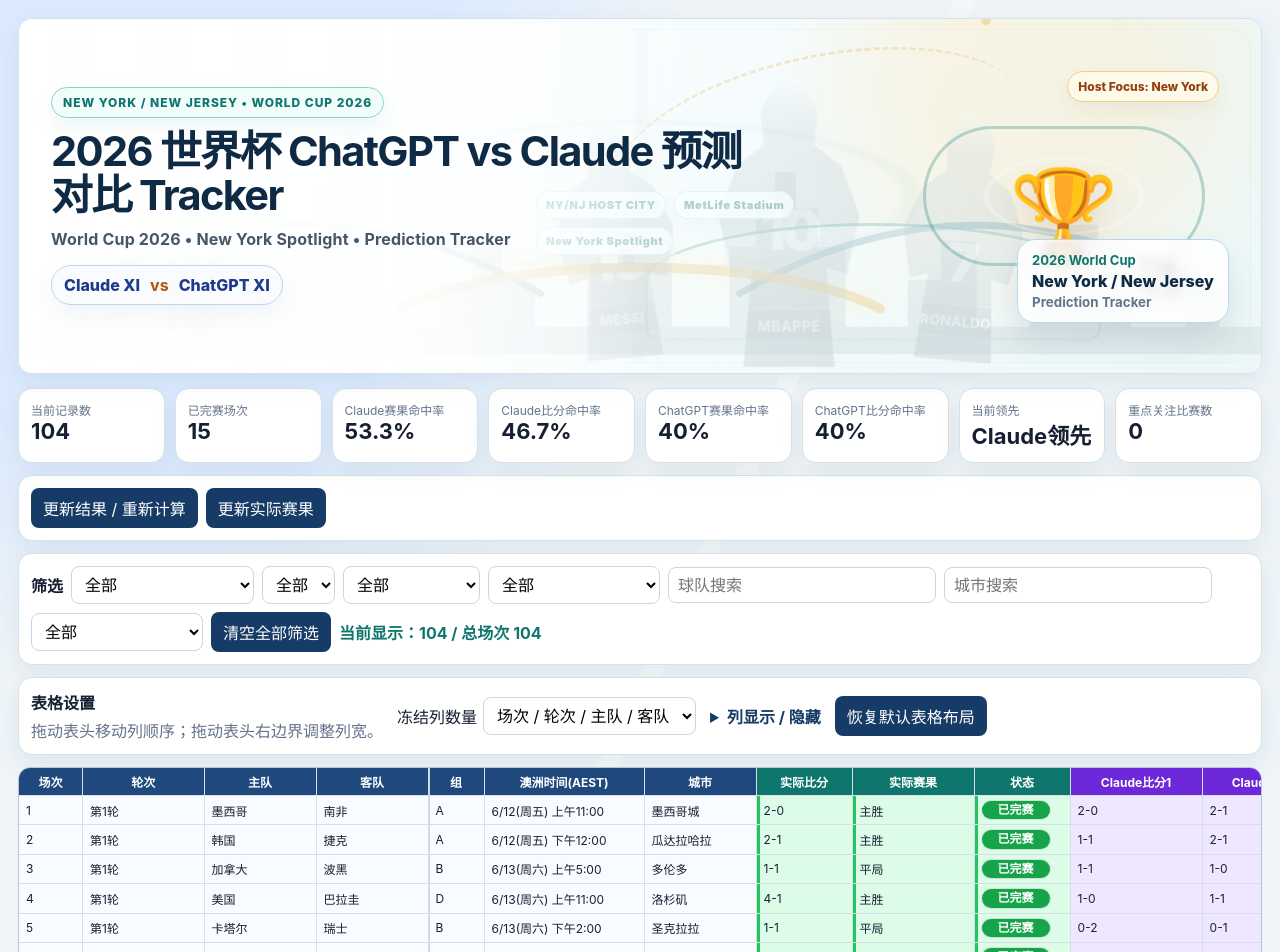
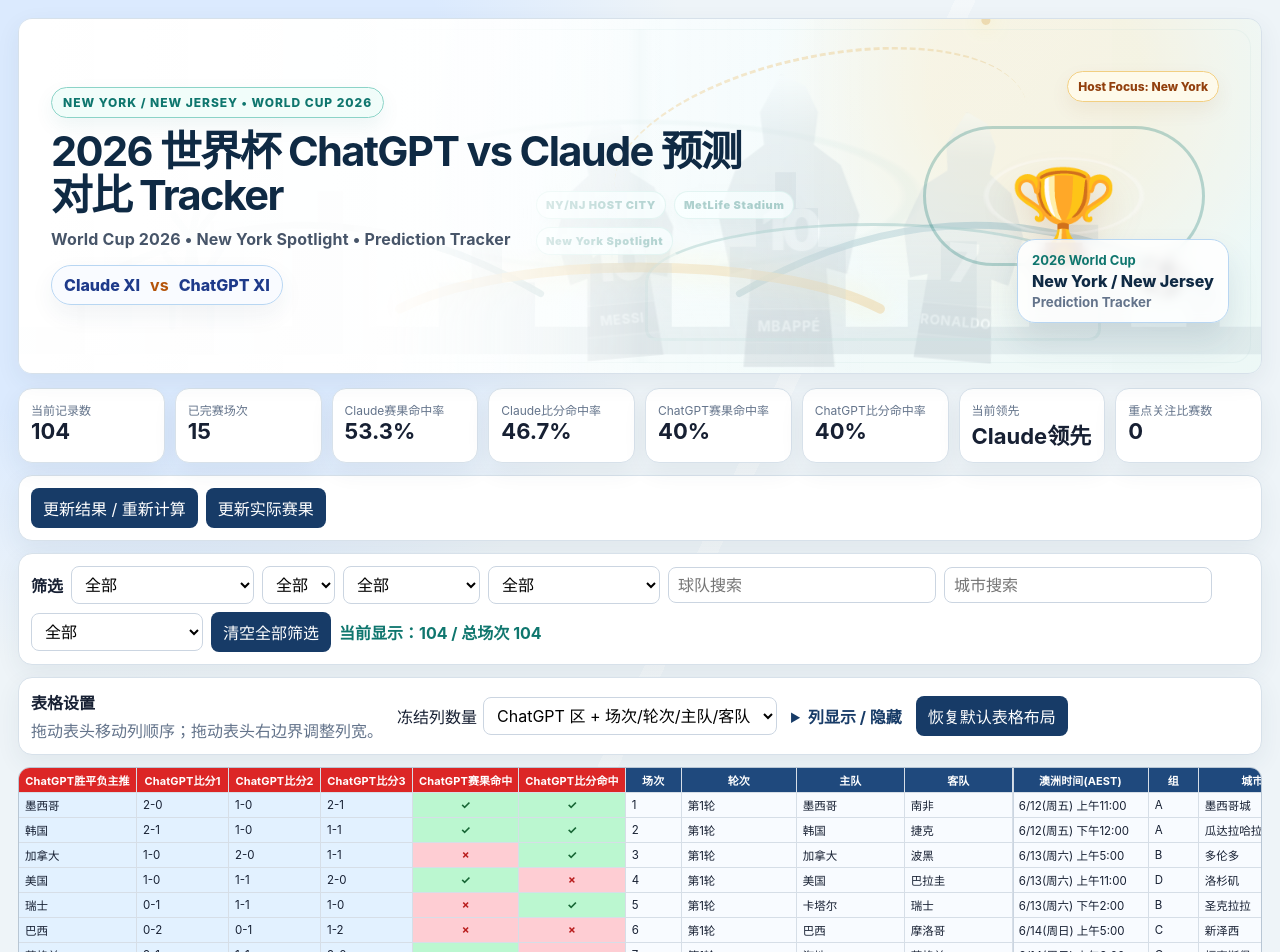
Before and after one commit to xingshu19890327/world-cup-prediction-tracker, a React (Vite) app: page / in a window 1280 px wide. Shown: the top 952 px of the page. Built offline with nearby package versions, Linux system fonts and the light colour scheme.

Commit message:
Refine compact match table layout

```diff
--- a/src/components/MatchTable.tsx
+++ b/src/components/MatchTable.tsx
@@ -5,35 +5,35 @@
 export type TableColumn = { key: keyof MatchPrediction; label: string; group: string; defaultWidth: number; lowFrequency?: boolean };
 
 const columns: TableColumn[] = [
-  { key: 'matchNo', label: '场次', group: 'base', defaultWidth: 64 },
-  { key: 'round', label: '轮次', group: 'base', defaultWidth: 92 },
-  { key: 'homeTeam', label: '主队', group: 'base', defaultWidth: 112 },
-  { key: 'awayTeam', label: '客队', group: 'base', defaultWidth: 112 },
-  { key: 'group', label: '组', group: 'base', defaultWidth: 56 },
-  { key: 'australiaTime', label: '澳洲时间(AEST)', group: 'base', defaultWidth: 160 },
-  { key: 'city', label: '城市', group: 'base', defaultWidth: 112 },
-  { key: 'actualScore', label: '实际比分', group: 'actual', defaultWidth: 96 },
-  { key: 'actualResult', label: '实际赛果', group: 'actual', defaultWidth: 122 },
-  { key: 'completionStatus', label: '状态', group: 'actual', defaultWidth: 96 },
-  { key: 'claudePredictedScore1', label: 'Claude比分1', group: 'claude', defaultWidth: 132 },
-  { key: 'claudePredictedScore2', label: 'Claude比分2', group: 'claude', defaultWidth: 132 },
-  { key: 'claudePredictedScore3', label: 'Claude比分3', group: 'claude', defaultWidth: 132 },
-  { key: 'claudeWdlPrediction', label: 'Claude胜平负主推', group: 'claude', defaultWidth: 138 },
-  { key: 'claudeAnyScoreHit', label: 'Claude比分命中', group: 'claude', defaultWidth: 126 },
-  { key: 'claudeWdlHit', label: 'Claude赛果命中', group: 'claude', defaultWidth: 126 },
-  { key: 'chatgptWdlPrediction', label: 'ChatGPT胜平负主推', group: 'gpt', defaultWidth: 138 },
-  { key: 'chatgptActualWinner', label: '实际胜方', group: 'actual', defaultWidth: 158 },
-  { key: 'chatgptWdlHit', label: 'ChatGPT赛果命中', group: 'gpt', defaultWidth: 132 },
-  { key: 'chatgptAnyScoreHit', label: 'ChatGPT比分命中', group: 'gpt', defaultWidth: 132 },
-  { key: 'chatgptPredictedScore1', label: 'ChatGPT比分1', group: 'gpt', defaultWidth: 138 },
-  { key: 'chatgptPredictedScore2', label: 'ChatGPT比分2', group: 'gpt', defaultWidth: 138 },
-  { key: 'chatgptPredictedScore3', label: 'ChatGPT比分3', group: 'gpt', defaultWidth: 138 },
-  { key: 'predictionDisagreement', label: '预测分歧', group: 'extra', defaultWidth: 88 },
-  { key: 'notes', label: '备注', group: 'extra', defaultWidth: 160, lowFrequency: true },
-  { key: 'oddsSource', label: '赔率来源', group: 'extra', defaultWidth: 130, lowFrequency: true },
-  { key: 'preMatchNotes', label: '赛前备注', group: 'extra', defaultWidth: 180, lowFrequency: true },
-  { key: 'postMatchReview', label: '赛后复盘', group: 'extra', defaultWidth: 180, lowFrequency: true },
-  { key: 'focusLevel', label: '关注级别', group: 'extra', defaultWidth: 96, lowFrequency: true },
+  { key: 'chatgptWdlPrediction', label: 'ChatGPT胜平负主推', group: 'gpt', defaultWidth: 118 },
+  { key: 'chatgptPredictedScore1', label: 'ChatGPT比分1', group: 'gpt', defaultWidth: 92 },
+  { key: 'chatgptPredictedScore2', label: 'ChatGPT比分2', group: 'gpt', defaultWidth: 92 },
+  { key: 'chatgptPredictedScore3', label: 'ChatGPT比分3', group: 'gpt', defaultWidth: 92 },
+  { key: 'chatgptWdlHit', label: 'ChatGPT赛果命中', group: 'gpt', defaultWidth: 90 },
+  { key: 'chatgptAnyScoreHit', label: 'ChatGPT比分命中', group: 'gpt', defaultWidth: 90 },
+  { key: 'matchNo', label: '场次', group: 'base', defaultWidth: 56 },
+  { key: 'round', label: '轮次', group: 'base', defaultWidth: 82 },
+  { key: 'homeTeam', label: '主队', group: 'base', defaultWidth: 108 },
+  { key: 'awayTeam', label: '客队', group: 'base', defaultWidth: 108 },
+  { key: 'australiaTime', label: '澳洲时间(AEST)', group: 'base', defaultWidth: 136 },
+  { key: 'group', label: '组', group: 'base', defaultWidth: 50 },
+  { key: 'city', label: '城市', group: 'base', defaultWidth: 108 },
+  { key: 'actualScore', label: '实际比分', group: 'actual', defaultWidth: 78 },
+  { key: 'actualResult', label: '实际赛果', group: 'actual', defaultWidth: 88 },
+  { key: 'completionStatus', label: '状态', group: 'actual', defaultWidth: 76 },
+  { key: 'claudeWdlPrediction', label: 'Claude胜平负主推', group: 'claude', defaultWidth: 116 },
+  { key: 'claudePredictedScore1', label: 'Claude比分1', group: 'claude', defaultWidth: 90 },
+  { key: 'claudePredictedScore2', label: 'Claude比分2', group: 'claude', defaultWidth: 90 },
+  { key: 'claudePredictedScore3', label: 'Claude比分3', group: 'claude', defaultWidth: 90 },
+  { key: 'claudeWdlHit', label: 'Claude赛果命中', group: 'claude', defaultWidth: 88 },
+  { key: 'claudeAnyScoreHit', label: 'Claude比分命中', group: 'claude', defaultWidth: 88 },
+  { key: 'chatgptActualWinner', label: '实际胜方', group: 'actual', defaultWidth: 110 },
+  { key: 'predictionDisagreement', label: '预测分歧', group: 'extra', defaultWidth: 82 },
+  { key: 'notes', label: '备注', group: 'extra', defaultWidth: 140, lowFrequency: true },
+  { key: 'oddsSource', label: '赔率来源', group: 'extra', defaultWidth: 116, lowFrequency: true },
+  { key: 'preMatchNotes', label: '赛前备注', group: 'extra', defaultWidth: 150, lowFrequency: true },
+  { key: 'postMatchReview', label: '赛后复盘', group: 'extra', defaultWidth: 150, lowFrequency: true },
+  { key: 'focusLevel', label: '关注级别', group: 'extra', defaultWidth: 86, lowFrequency: true },
 ];
 
 const defaultOrder = columns.map((column) => column.key);
@@ -111,9 +111,9 @@
       <label>冻结列数量
         <select value={layout.frozenColumns} onChange={(event) => persist({ ...layout, frozenColumns: Number(event.target.value) })}>
           <option value={0}>不冻结</option>
-          <option value={3}>场次 / 轮次 / 主队</option>
-          <option value={4}>场次 / 轮次 / 主队 / 客队</option>
-          <option value={7}>基础信息区</option>
+          <option value={4}>ChatGPT 主推 + 比分</option>
+          <option value={7}>ChatGPT 主推/比分 + 场次</option>
+          <option value={10}>ChatGPT 区 + 场次/轮次/主队/客队</option>
         </select>
       </label>
       <details>
--- a/src/index.css
+++ b/src/index.css
@@ -540,16 +540,16 @@
 table {
   border-collapse:separate;
   border-spacing:0;
-  font-size:12px;
+  font-size:11.5px;
   width:max-content
 }
 
 th,td {
   border-right:1px solid #d6dee7;
   border-bottom:1px solid #d6dee7;
-  padding:5px 7px;
+  padding:4px 6px;
   white-space:nowrap;
-  height:24px;
+  height:22px;
   box-sizing:border-box;
   overflow:hidden;
   text-overflow:ellipsis
@@ -562,7 +562,9 @@
   background:#1f497d;
   color:white;
   text-align:center;
-  user-select:none
+  user-select:none;
+  font-size:11px;
+  letter-spacing:.01em
 }
 
 .base {
@@ -587,12 +589,12 @@
 }
 
 .actual {
-  background:#dcfce7
+  background:#eef8f1
 }
 
 tr.matchCompleted td.actualCompleted {
-  background:#dcfce7;
-  box-shadow:inset 3px 0 0 #22c55e
+  background:#eef8f1;
+  box-shadow:inset 2px 0 0 #86b995
 }
 
 tr.matchPending td.actualPending {
@@ -660,12 +662,12 @@
 }
 
 .frozen.actual {
-  background:#dcfce7
+  background:#eef8f1
 }
 
 tr.matchCompleted td.frozen.actualCompleted {
-  background:#dcfce7;
-  box-shadow:inset 3px 0 0 #22c55e,1px 0 0 #cbd5e1
+  background:#eef8f1;
+  box-shadow:inset 2px 0 0 #86b995,1px 0 0 #cbd5e1
 }
 
 tr.matchPending td.frozen.actualPending {
@@ -721,23 +723,23 @@
   display:inline-flex;
   align-items:center;
   justify-content:center;
-  min-width:52px;
-  padding:2px 8px;
-  border-radius:999px;
-  font-weight:800;
-  line-height:1.2
+  min-width:42px;
+  padding:1px 5px;
+  border-radius:6px;
+  font-weight:400;
+  line-height:1.15
 }
 
 .statusDone {
-  background:#16a34a;
-  color:white;
-  box-shadow:0 0 0 1px #15803d22
+  background:#e8f5ec;
+  color:#246b3b;
+  box-shadow:0 0 0 1px #b7d7c1
 }
 
 .statusPending {
-  background:#e2e8f0;
-  color:#475569;
-  box-shadow:0 0 0 1px #94a3b833
+  background:#eef2f7;
+  color:#64748b;
+  box-shadow:0 0 0 1px #cbd5e1
 }
 
 .dataManagement {
--- a/src/utils/storage.ts
+++ b/src/utils/storage.ts
@@ -12,7 +12,7 @@
   columnWidths: {},
   columnOrder: [],
   hiddenColumns: ['oddsSource'],
-  frozenColumns: 4,
+  frozenColumns: 10,
 };
 
 export const loadMatches = () => {
```
